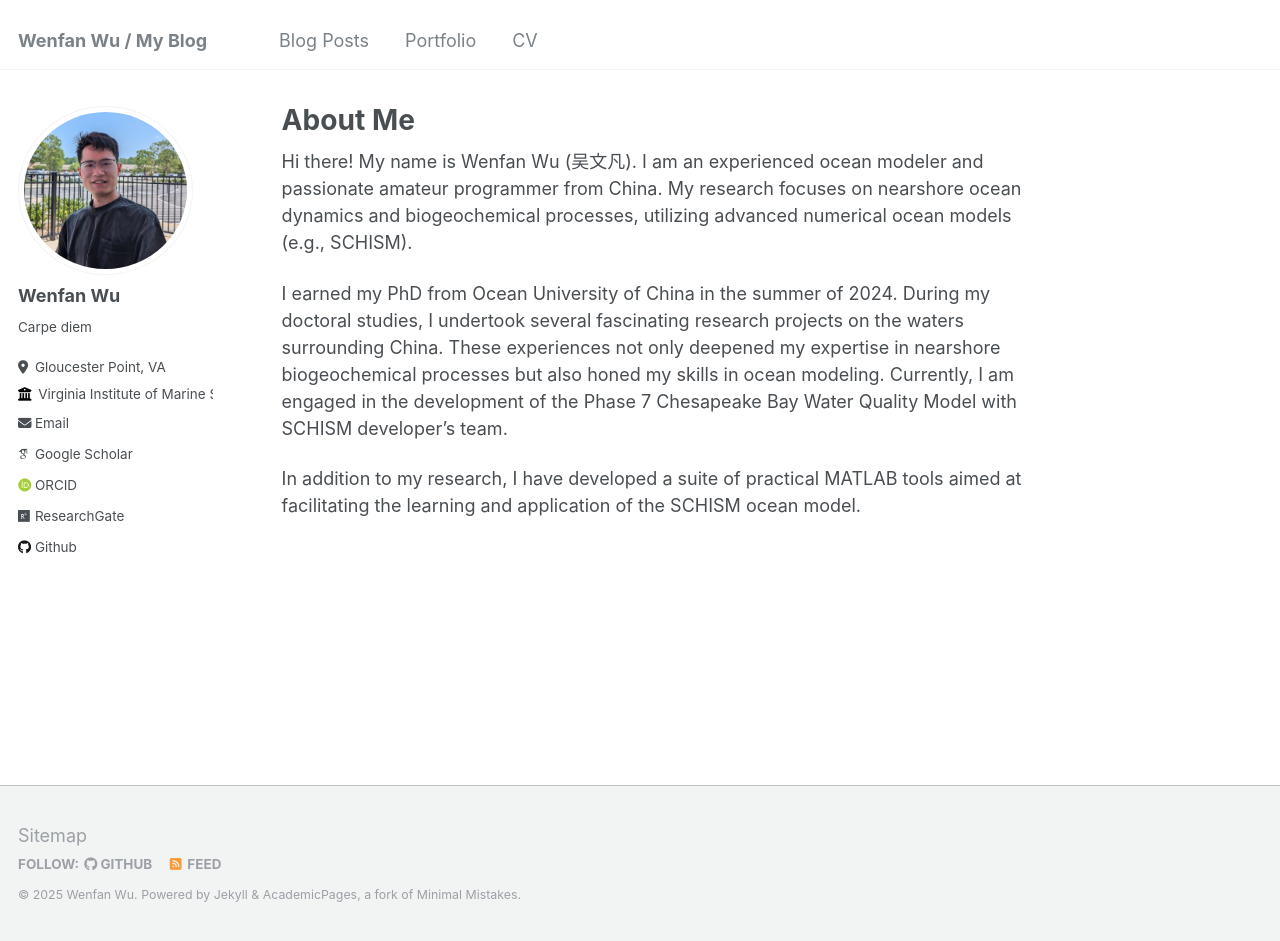
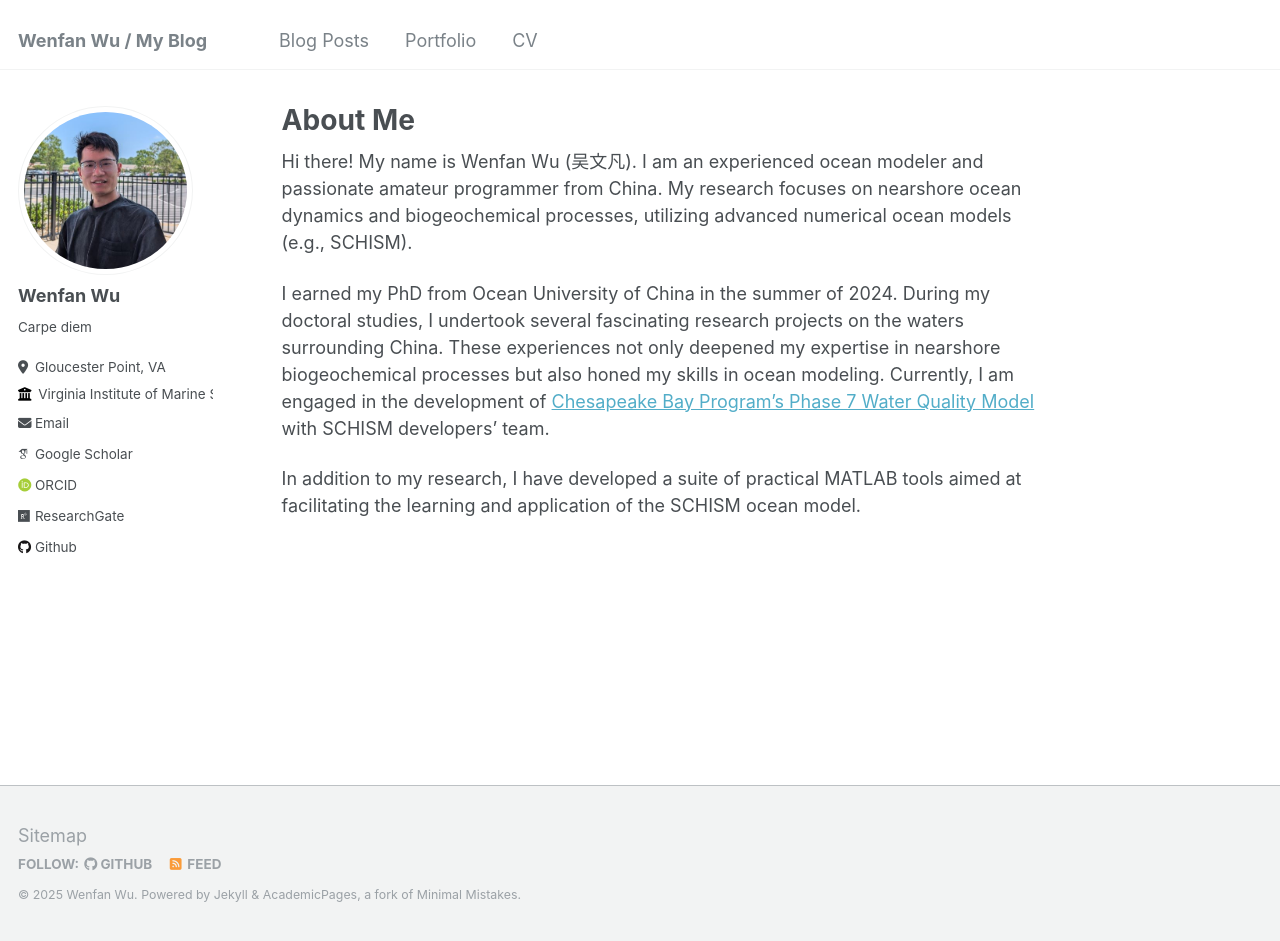
Before and after one commit to wenfanwu/wenfanwu.github.io, a Jekyll site: the page built from _pages/about.md, in a window 1280 px wide and 941 px high. Built offline with Jekyll 4.4.1, drawn with Linux system fonts in a browser that asks for light colours; some web fonts are replaced.

Commit message:
Update about.md

```diff
--- a/_pages/about.md
+++ b/_pages/about.md
@@ -9,6 +9,6 @@ redirect_from:
 
 Hi there! My name is Wenfan Wu (吴文凡). I am an experienced ocean modeler and passionate amateur programmer from China. My research focuses on nearshore ocean dynamics and biogeochemical processes, utilizing advanced numerical ocean models (e.g., SCHISM).
 
-I earned my PhD from Ocean University of China in the summer of 2024. During my doctoral studies, I undertook several fascinating research projects on the waters surrounding China. These experiences not only deepened my expertise in nearshore biogeochemical processes but also honed my skills in ocean modeling. Currently, I am engaged in the development of the Phase 7 Chesapeake Bay Water Quality Model with SCHISM developer's team.
+I earned my PhD from Ocean University of China in the summer of 2024. During my doctoral studies, I undertook several fascinating research projects on the waters surrounding China. These experiences not only deepened my expertise in nearshore biogeochemical processes but also honed my skills in ocean modeling. Currently, I am engaged in the development of [Chesapeake Bay Program's Phase 7 Water Quality Model](https://www.chesapeakebay.net/what/programs/modeling/phase-7-model-development) with SCHISM developers' team.
 
 In addition to my research, I have developed a suite of practical MATLAB tools aimed at facilitating the learning and application of the SCHISM ocean model.
```
